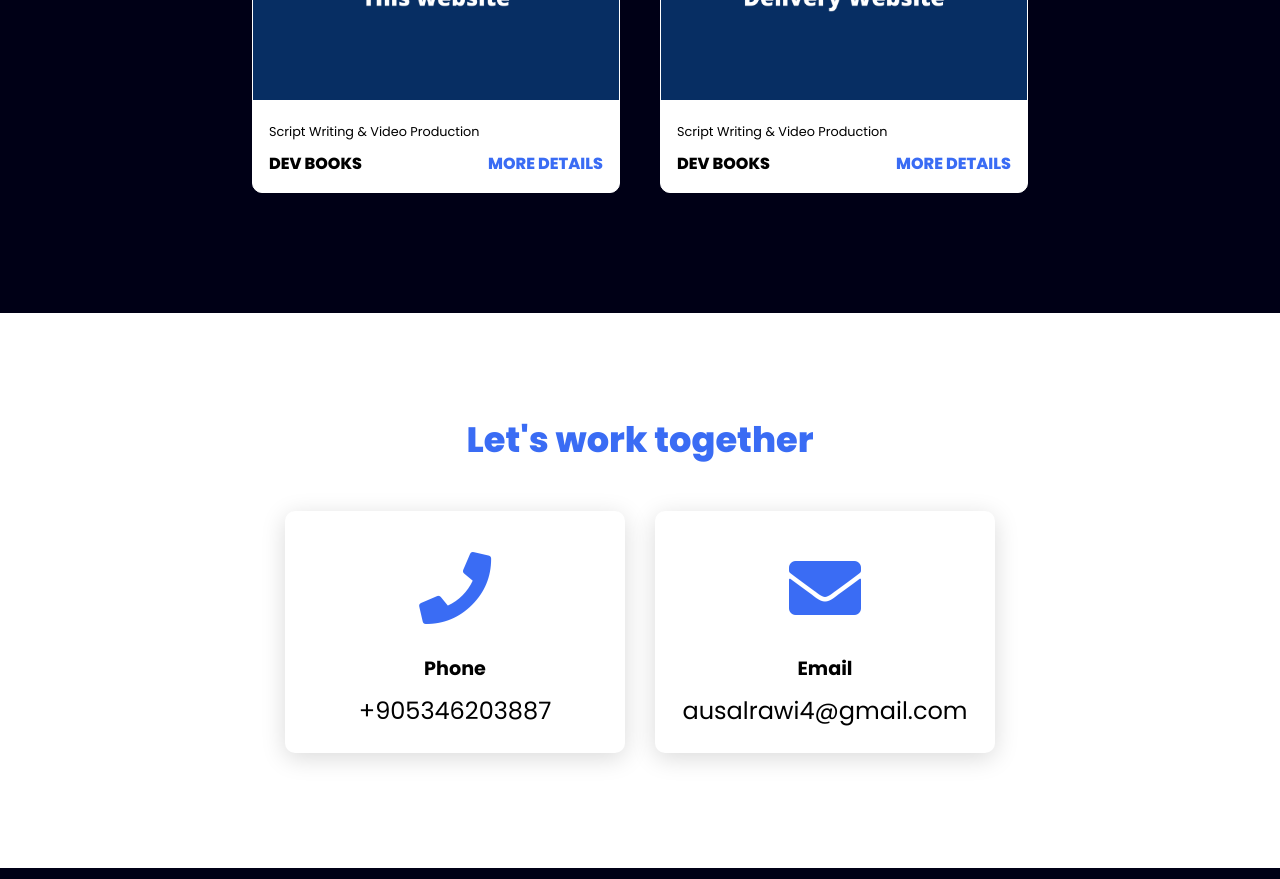
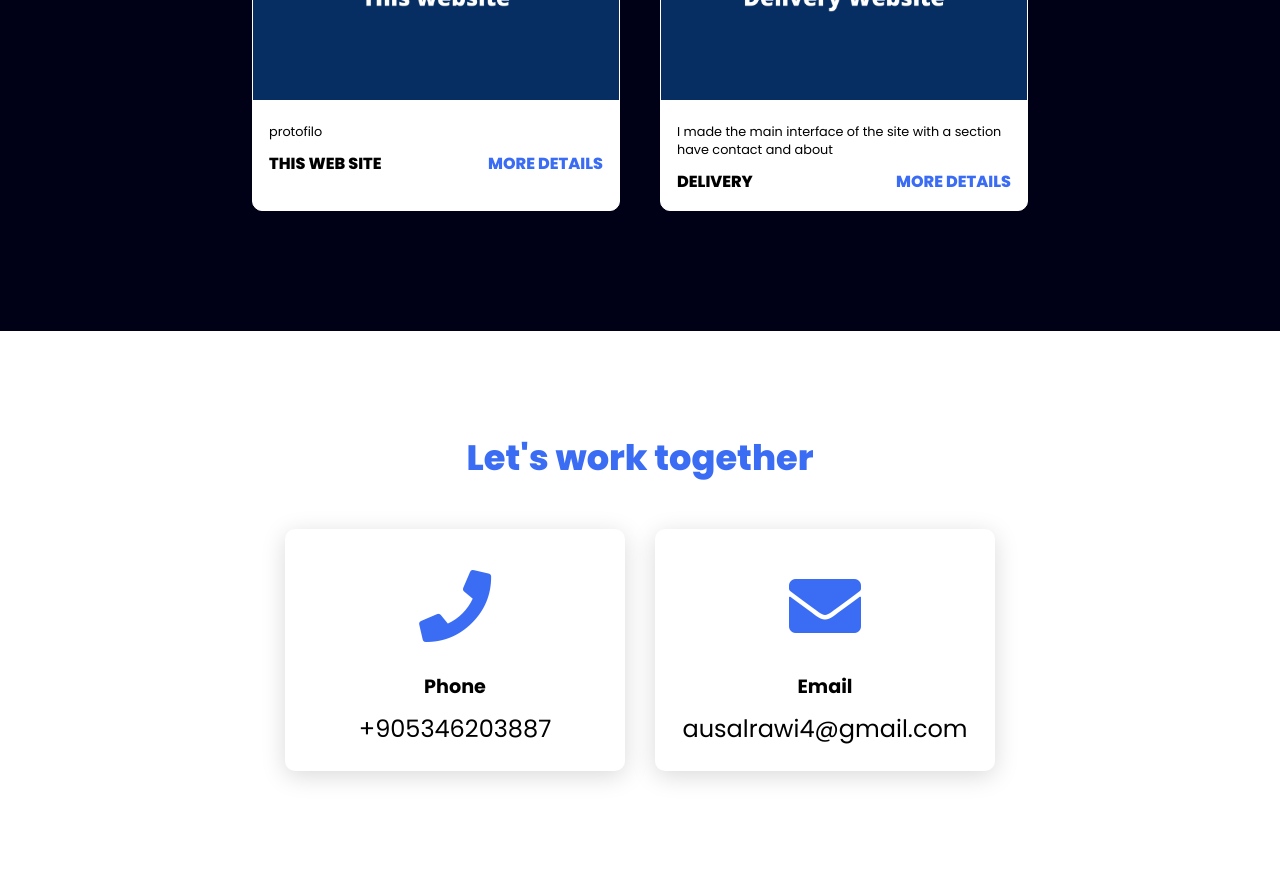
Before and after one commit to motazalrawi/test2, a plain HTML site: page index.html in a window 1280 px wide. Shown: the part 2160-3039 px from the top of the page. Drawn offline with Linux system fonts and the light colour scheme.

Commit message:
Update index.html

```diff
--- a/index.html
+++ b/index.html
@@ -76,9 +76,9 @@
                     <img src="work1.png" />
                 </div>
                 <div class="project-info">
-                    <p class="project-category">Script Writing & Video Production</p>
+                    <p class="project-category">protofilo </p>
                     <strong class="project-title">
-                        <span>Dev Books</span>
+                        <span> This web site</span>
                         <a href="#" class="more-details">More details</a>
                     </strong>
                 </div>
@@ -88,10 +88,10 @@
                     <img src="work2.png" />
                 </div>
                 <div class="project-info">
-                    <p class="project-category">Script Writing & Video Production</p>
+                    <p class="project-category"> I made the main interface of the site with a section have contact and about </p>
                     <strong class="project-title">
-                        <span>Dev Books</span>
-                        <a href="#" class="more-details">More details</a>
+                        <span> Delivery</span>
+                        <a href="https://motazalrawi.github.io/DeliveryWebsite/index.html" class="more-details">More details</a>
                     </strong>
                 </div>
             </div>
```
